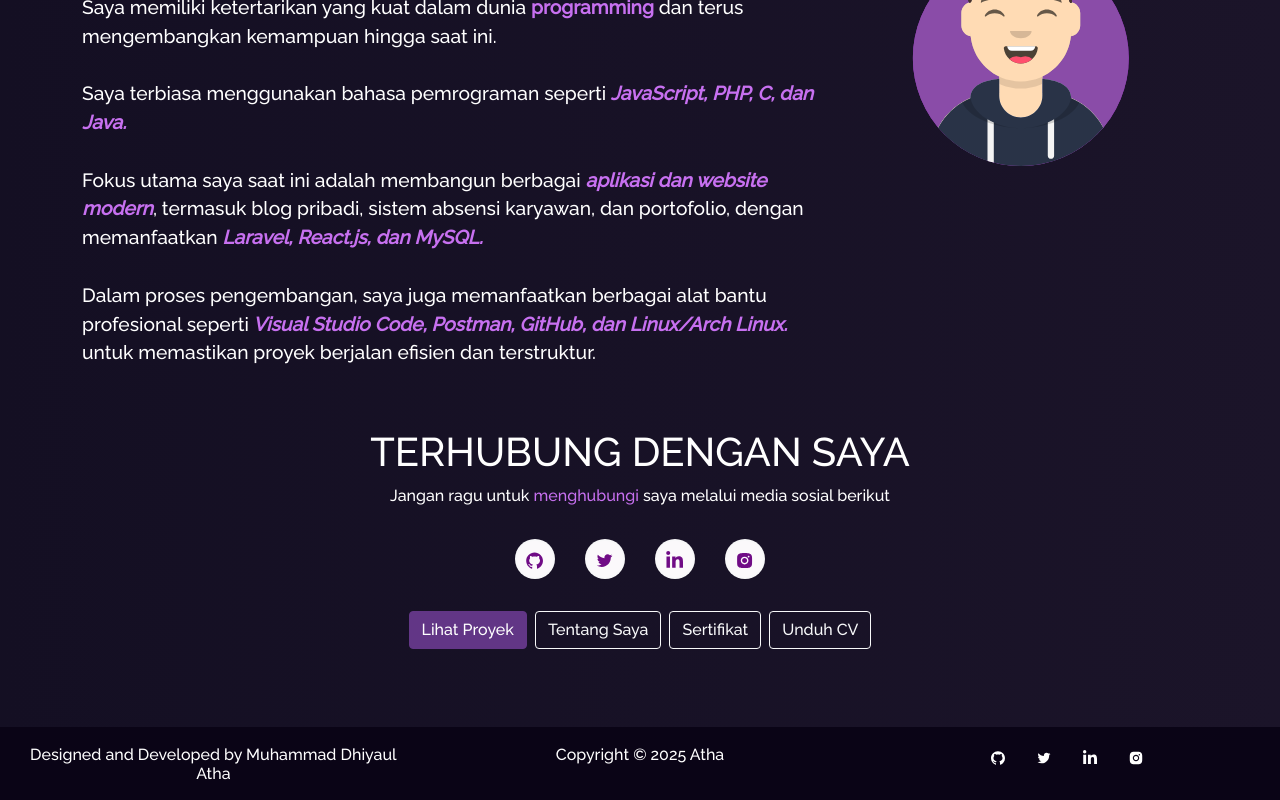
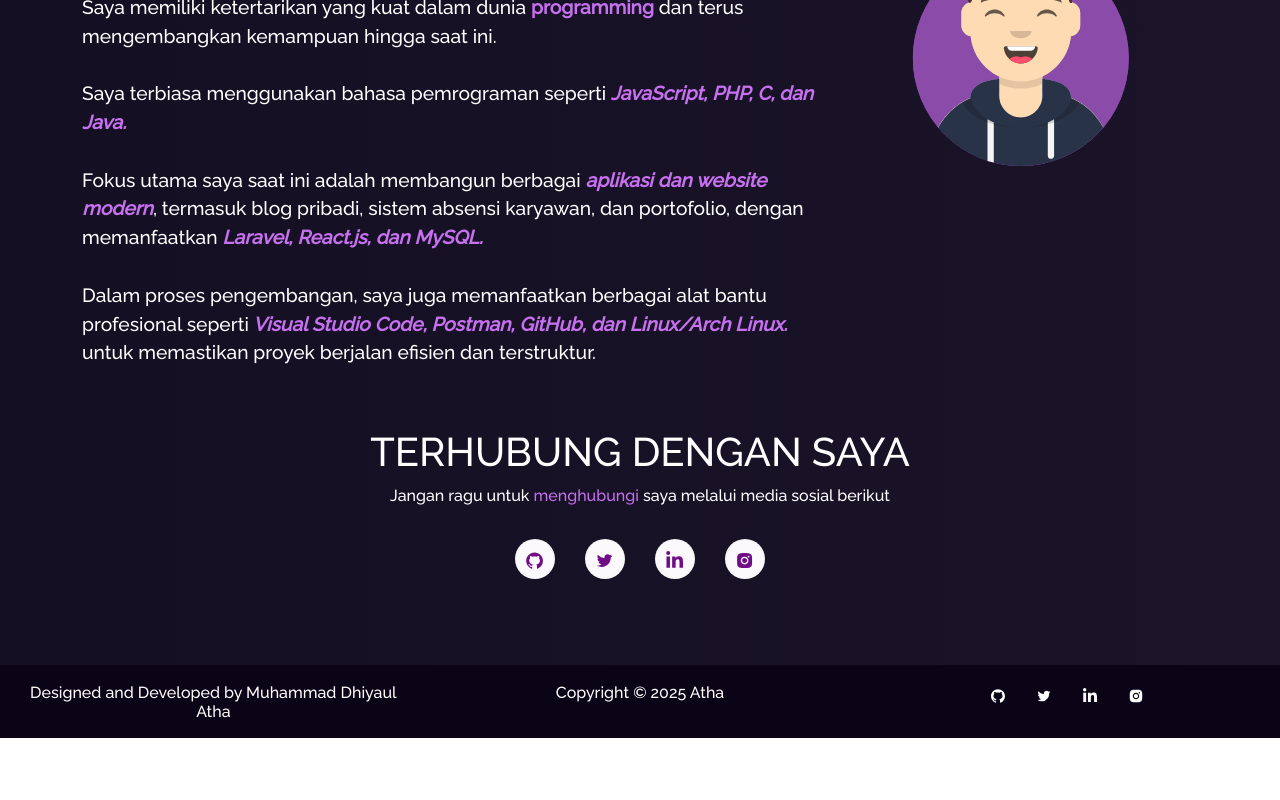
Before and after one commit to Bangkah/portfolio, a React (Create React App) app: page / in a window 1280 px wide. Shown: the part 991-1791 px from the top of the page. After the commit the page ends 1729 px from the top, so only its background shows below. Built offline with nearby package versions, Linux system fonts and the light colour scheme.

Commit message:
fix: bug

```diff
--- a/src/components/Home/Home2.js
+++ b/src/components/Home/Home2.js
@@ -109,7 +109,7 @@ function Home2() {
                 </a>
               </li>
             </ul>
-            <div className="home-internal-links" style={{ marginTop: "1rem" }}>
+            {/* <div className="home-internal-links" style={{ marginTop: "1rem" }}>
               <Link to="/projects" className="btn btn-primary" style={{ marginRight: "0.5rem", marginBottom: "0.5rem" }}>
                 Lihat Proyek
               </Link>
@@ -122,7 +122,7 @@ function Home2() {
               <Link to="/resume" className="btn btn-outline-light" style={{ marginBottom: "0.5rem" }}>
                 Unduh CV
               </Link>
-            </div>
+            </div> */}
           </Col>
         </Row>
       </Container>
--- a/src/components/Projects/Projects.js
+++ b/src/components/Projects/Projects.js
@@ -12,7 +12,7 @@ import mantapaiImg from "../../Assets/Projects/mantapai.png";
 import gudangtugasImg from "../../Assets/Projects/gudangtugas.png";
 import jekyllblogImg from "../../Assets/Projects/jekyllblog.png";
 import portfolioImg from "../../Assets/Projects/portfolio.png";
-import topupImg from "../../Assets/Projects/topup.png";
+import yourstoryImg from "../../Assets/Projects/yourstory.png";
 
 function Projects() {
   return (
@@ -116,7 +116,7 @@ function Projects() {
           {/* Your story portfolio */}
           <Col md={4} className="project-card">
             <ProjectCard
-              imgPath={topupImg}
+              imgPath={yourstoryImg}
               isBlog={false}
               title="Your Story Portfolio"
               description="Website portofolio profesional untuk startup Your Story, sebuah platform kreatif untuk menulis dan membaca cerita."
```
